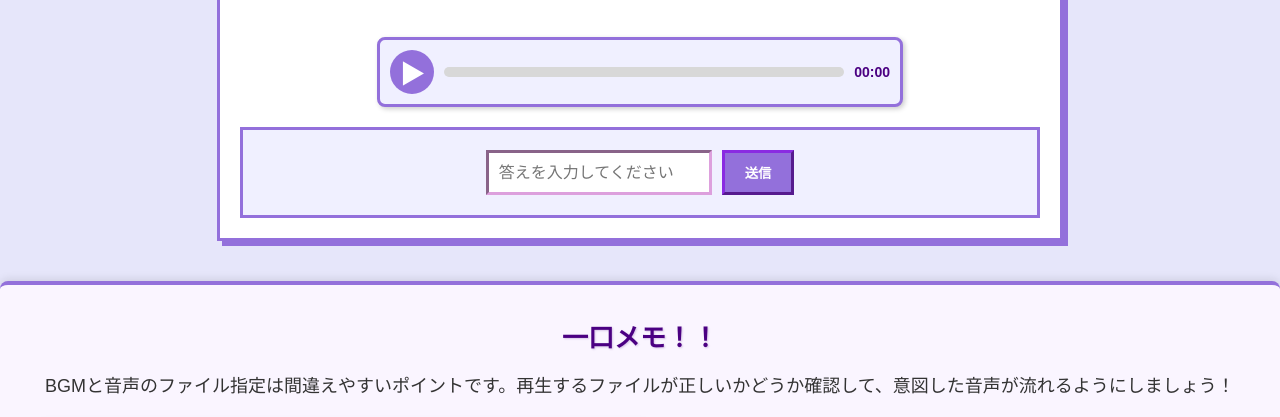
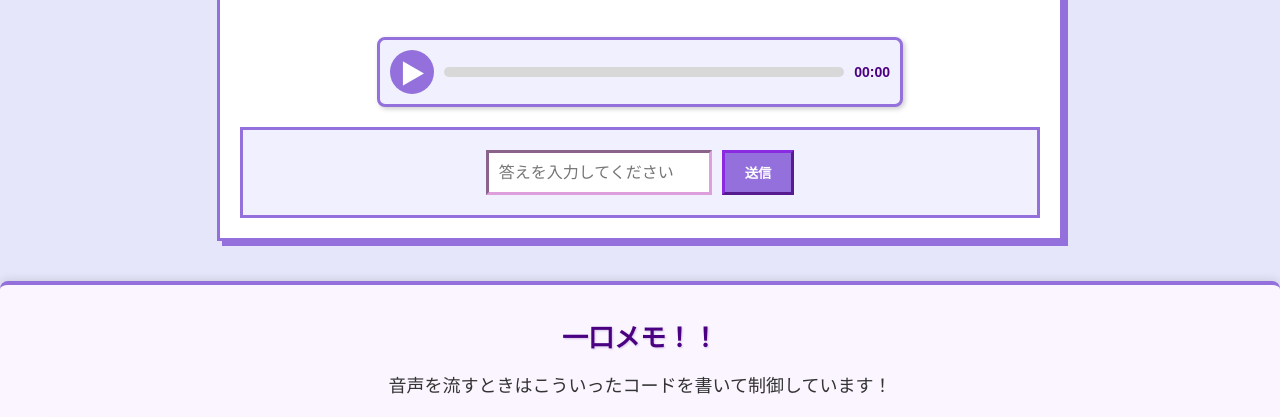
Before and after one commit to Souchan917/webnazorikaishita, a website: page question-4.html in a window 1280 px wide. Shown: the part 316-733 px from the top of the page. Drawn offline with Linux system fonts and the light colour scheme.

Commit message:
Update question-4.html

```diff
--- a/question-4.html
+++ b/question-4.html
@@ -319,7 +319,7 @@
     <!-- 一口メモ セクション -->
     <div class="memo-section">
         <h2>一口メモ！！</h2>
-        <p>BGMと音声のファイル指定は間違えやすいポイントです。再生するファイルが正しいかどうか確認して、意図した音声が流れるようにしましょう！</p>
+        <p>音声を流すときはこういったコードを書いて制御しています！</p>
 
         <img src="https://souchan917.github.io/webnazorikaishita/assets/images/Q4-1code.png" alt="一口メモの画像" class="memo-image">
         <img src="https://souchan917.github.io/webnazorikaishita/assets/images/Q4-2code.png" alt="一口メモの画像" class="memo-image">
```
